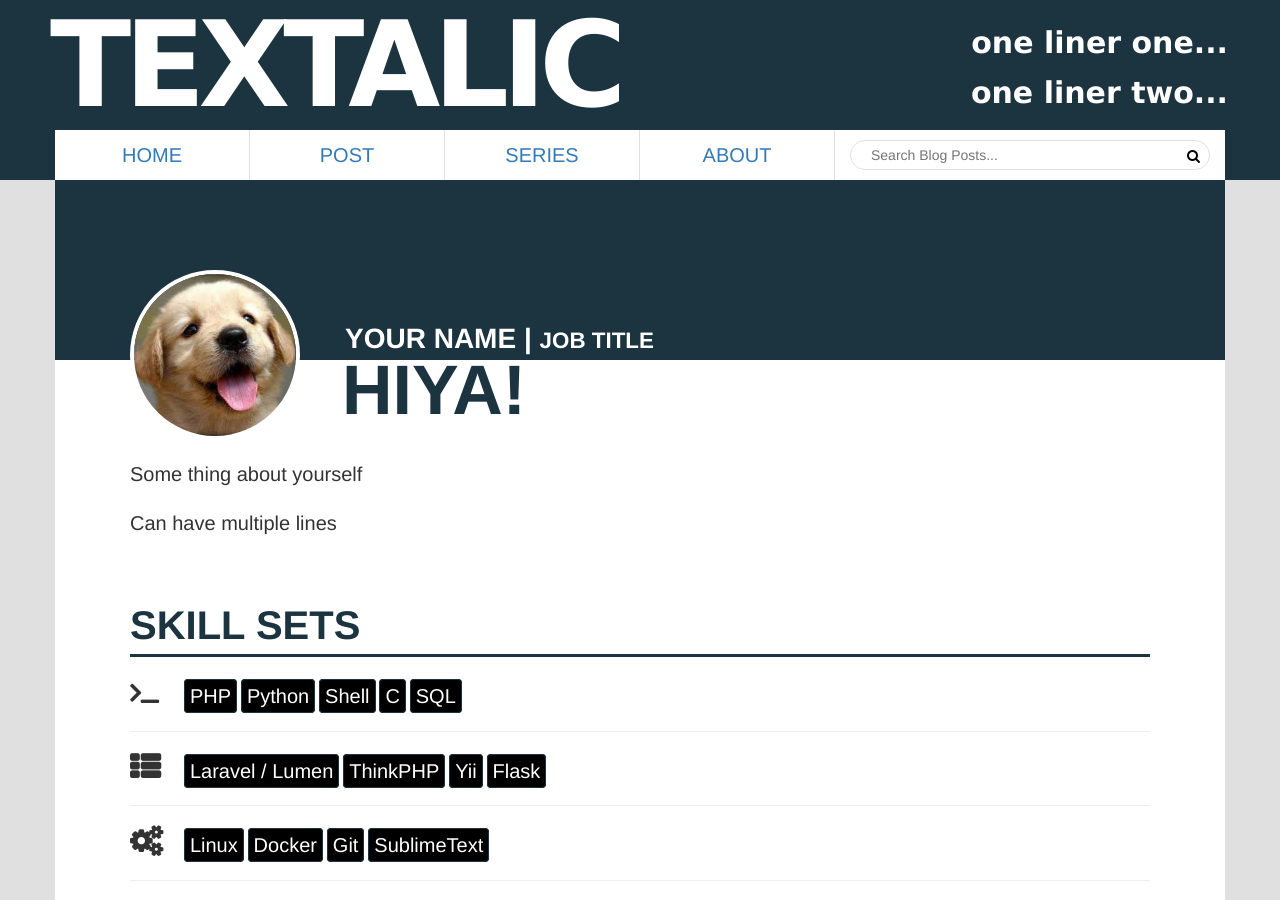
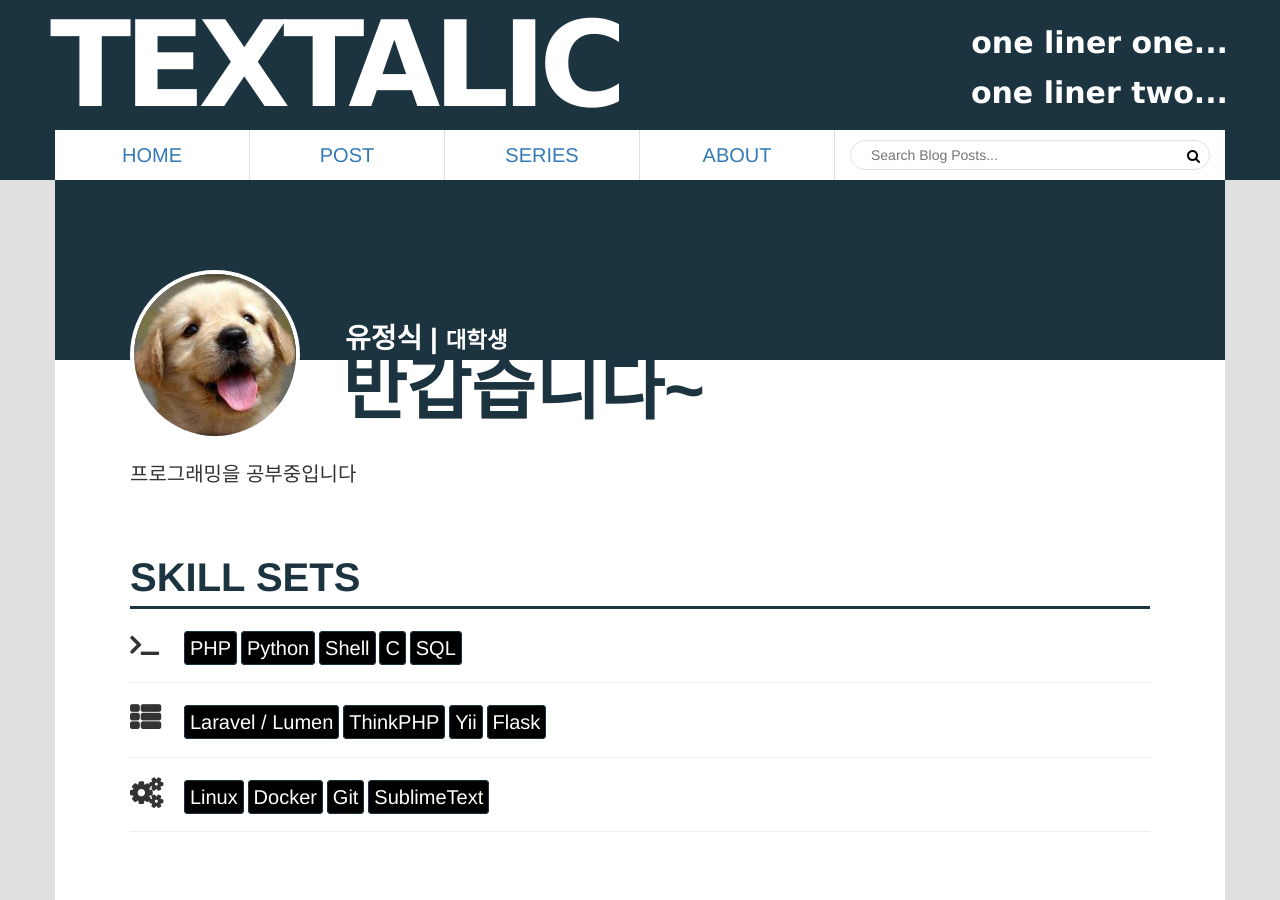
Before and after one commit to unifreak/jekyll-theme-textalic, a Jekyll site: the page built from about/index.html, in a window 1280 px wide and 900 px high. Built offline with Jekyll 4.4.1, drawn with Linux system fonts in a browser that asks for light colours.

Commit message:
Update me.yml

```diff
--- a/_data/me.yml
+++ b/_data/me.yml
@@ -1,13 +1,12 @@
 # These data will be shown in /about page and every page footer
 # Replace these with your own personal info
 
-name: "YOUR NAME"
-job: "Job Title"
-hi: "HIYA!"
+name: "유정식"
+job: "대학생"
+hi: "반갑습니다~"
 avatar_img: "/assets/img/me.png" # path to your avatar
 intro:
-  - "Some thing about yourself"
-  - "Can have multiple lines"
+  - "프로그래밍을 공부중입니다"
 skills:
   - name: "Programming"
     icon-class: "fa fa-terminal"
```
